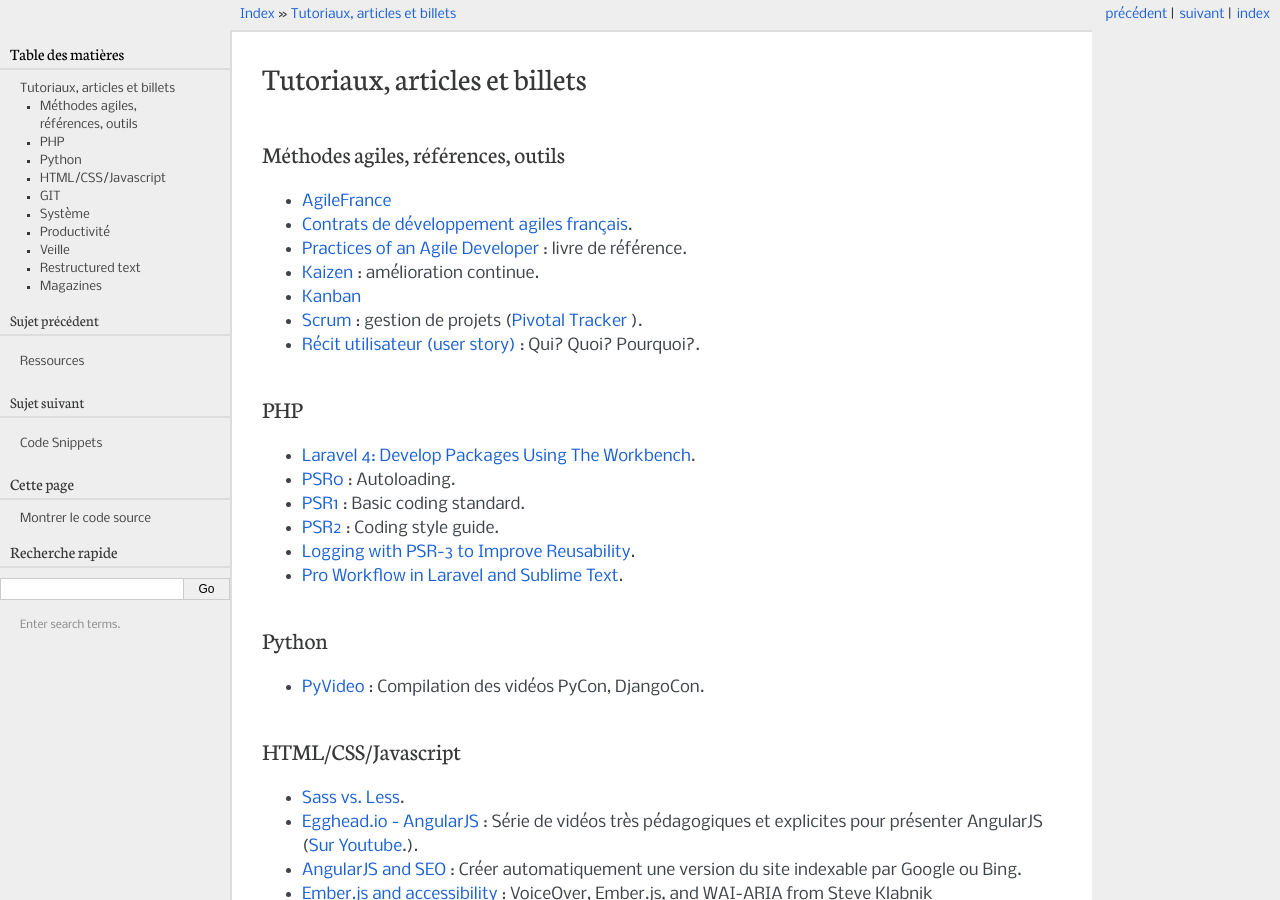
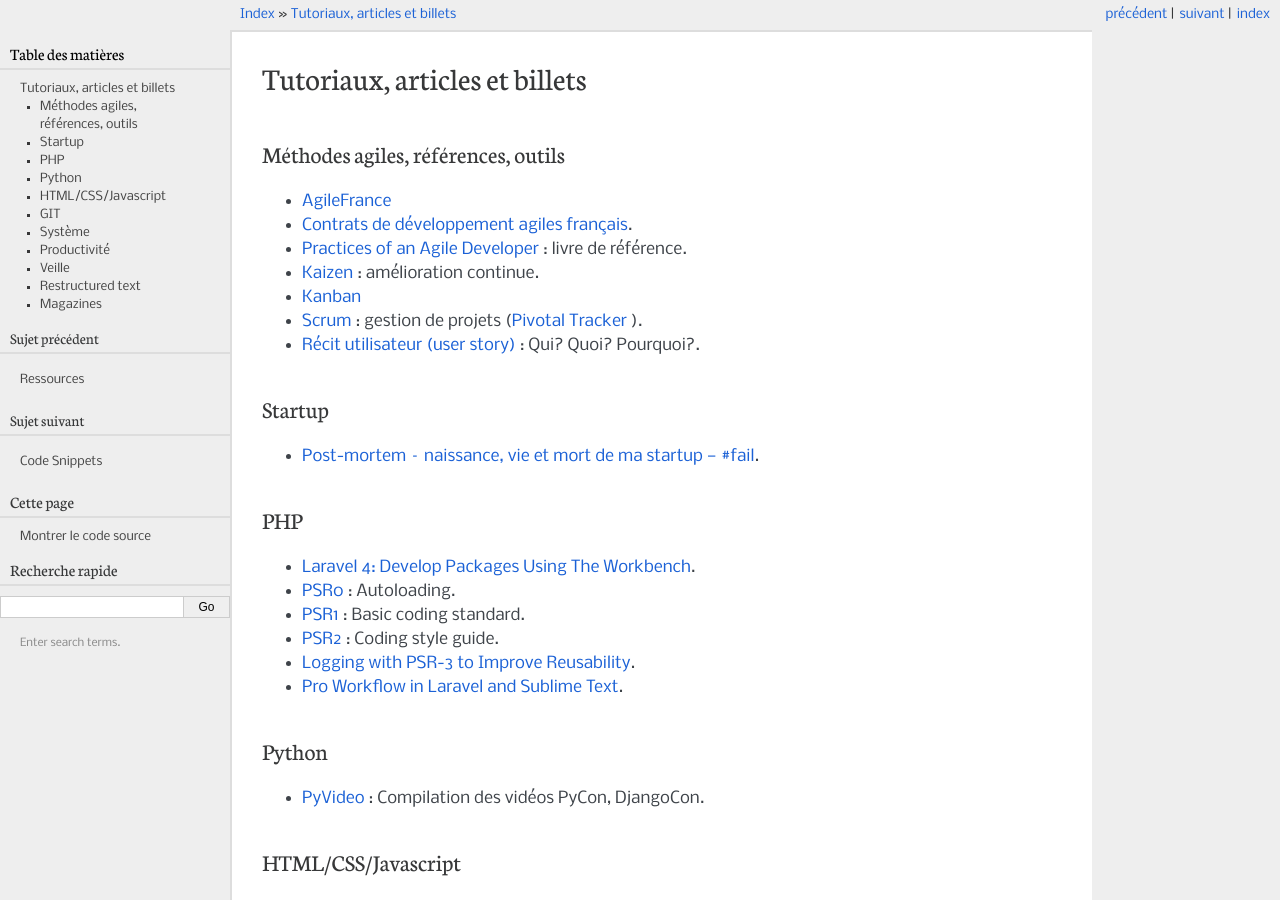
Before and after one commit to k3z/wiki, a Sphinx documentation site: the page built from source/readings.rst, in a window 1280 px wide and 900 px high. Built offline with Sphinx 7.4.7, drawn with Linux system fonts in a browser that asks for light colours.

Commit message:
Update readings.rst
Added content

```diff
--- a/source/readings.rst
+++ b/source/readings.rst
@@ -12,6 +12,13 @@
 * `Kanban <http://fr.wikipedia.org/wiki/Kanban>`_
 * `Scrum <http://fr.wikipedia.org/wiki/Scrum_%28m%C3%A9thode%29>`_ : gestion de projets (`Pivotal Tracker <https://www.pivotaltracker.com>`_ ).
 * `Récit utilisateur (user story) <http://fr.wikipedia.org/wiki/R%C3%A9cit_utilisateur>`_ : Qui? Quoi? Pourquoi?.
+
+
+Startup
+-------
+
+* `Post-mortem – naissance, vie et mort de ma startup — #fail <http://www.guilhembertholet.com/blog/2013/07/18/post-mortem-naissance-vie-et-mort-de-ma-startup-fail/>`_.
+
 
 PHP
 ---
```
